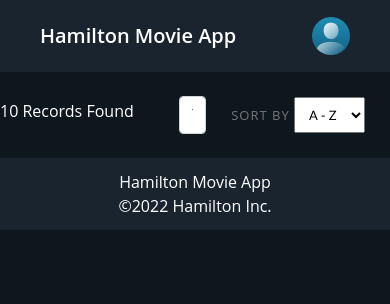
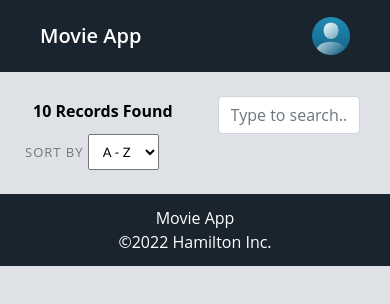
Before and after one commit to sanjota-mareguddi/Sanjota-Hamilton-Assignment, a React (Create React App) app: page / in a window 390 px wide. Shown: the top 304 px of the page. Built offline with nearby package versions, Linux system fonts and the light colour scheme; no server answers.

Commit message:
Label chnages

```diff
--- /dev/null
+++ b/src/App.css
@@ -0,0 +1,108 @@
+.App {
+  text-align: center;
+}
+
+.App-logo {
+  height: 40vmin;
+  pointer-events: none;
+}
+
+@media (prefers-reduced-motion: no-preference) {
+  .App-logo {
+    animation: App-logo-spin infinite 20s linear;
+  }
+}
+
+.App-header {
+  background-color: #fff;
+  height: 100vh;
+  margin: auto;
+  padding: 3em;
+  align-items: center;
+  justify-content: center;
+  font-size: calc(10px + 2vmin);
+  color: #000;
+}
+
+.App-link {
+  color: #61dafb;
+}
+
+@keyframes App-logo-spin {
+  from {
+    transform: rotate(0deg);
+  }
+  to {
+    transform: rotate(360deg);
+  }
+}
+
+/* *** */
+
+body {
+	background: #eee;
+	color: #fff;
+}
+
+.movie-app > .row {
+	overflow-x: auto;
+	justify-content: center;
+}
+
+.image-container {
+	position: relative;
+	transition: transform 0.2s;
+  border: 2px solid #ccc;
+  box-shadow: 5px 4px 5px 2px #535c53;
+}
+
+.image-container:hover {
+	cursor: pointer;
+	transform: scale(1.1);
+}
+
+.image-container:hover .overlay {
+	opacity: 1;
+}
+
+.overlay {
+  position: absolute;
+  background: rgb(41 45 173 / 80%);
+  width: 100%;
+  transition: 0.5s ease;
+  bottom: 0;
+  font-size: 19px;
+  text-align: center;
+  justify-content: space-between !important;
+}
+.image-container:hover
+{
+  color: #fff;
+  transition: 0.5s ease;
+}
+
+.loading{
+  color:#000;
+}
+select {
+  height: 36px;
+    width: auto;
+    padding: 0px 10px;
+}
+img{
+  height: 300px;
+  width: 235px;
+}
+.link{
+  font-size: 15px;
+    background: #fff;
+    border-radius: 3px;
+    padding: 0px 3px;
+}
+.results{
+   color: #000;
+    text-align: left;
+    justify-content: flex-start;
+    float: left;
+    margin-right: 30px;
+}
--- a/src/App.scss
+++ b/src/App.scss
@@ -12,7 +12,7 @@ $font-secondary: #79b8f3;
 }
 
 body {
-    background: #0f171e;
+    background: #dee2e6;
 	color: #fff;
 }
 
@@ -22,11 +22,13 @@ body {
 // }
 
 .results{
-  color: #fff;
+  color: #000;
+  font-weight: bold;
   text-align: left;
   justify-content: flex-start;
   float: left;
   margin-right: 30px;
+  margin-left:18px;
 }
 
 .sort-section{
--- a/src/module/Movies/pagination/index.jsx
+++ b/src/module/Movies/pagination/index.jsx
@@ -1,7 +1,7 @@
 import React from 'react';
 import "./style.scss"
 
-const Pagination = ({moviesPerPage, totalMovies, paginate, prepage, nextpage,currentPage,upperPageBound,lowerPageBound}) => {
+const Pagination = ({totalMovies, paginate, prepage, nextpage,currentPage,upperPageBound,lowerPageBound}) => {
     const pageNumbers =[];
 
     for(let i=1; i<= Math.ceil(totalMovies / upperPageBound); i++){
--- a/src/module/Movies/search/index.jsx
+++ b/src/module/Movies/search/index.jsx
@@ -2,7 +2,7 @@ import React from 'react';
 import "./style.scss";
 const SearchBox = (props) => {
 	return (
-		<div className='col col-sm-4'>
+		<div className='col'>
 			<input
 				className='form-control'
 				value={props.value}
--- /dev/null
+++ b/src/module/footer/index.jsx
@@ -0,0 +1,2 @@
+import Pagination from './pagination/index';
+export default {Pagination}
--- a/src/shared/components/Footer/Footer.js
+++ b/src/shared/components/Footer/Footer.js
@@ -4,7 +4,7 @@ import "./Footer.scss";
 const Footer = () => {
   return (
     <div className="footer">
-      <div>Hamilton Movie App</div>
+      <div>Movie App</div>
       <div>©2022 Hamilton Inc.</div>
     </div>
   );
--- a/src/shared/components/Header/Header.js
+++ b/src/shared/components/Header/Header.js
@@ -8,7 +8,7 @@ const Header = () => {
   return (
     <div className="header">
        <Link to="/">
-       <div className="logo">Hamilton Movie App</div>
+       <div className="logo">Movie App</div>
        </Link>
 
       <div className="user-image">
```
Also changed, not shown: src/module/footer/pagination/index.jsx (added, +34 -0 lines).
